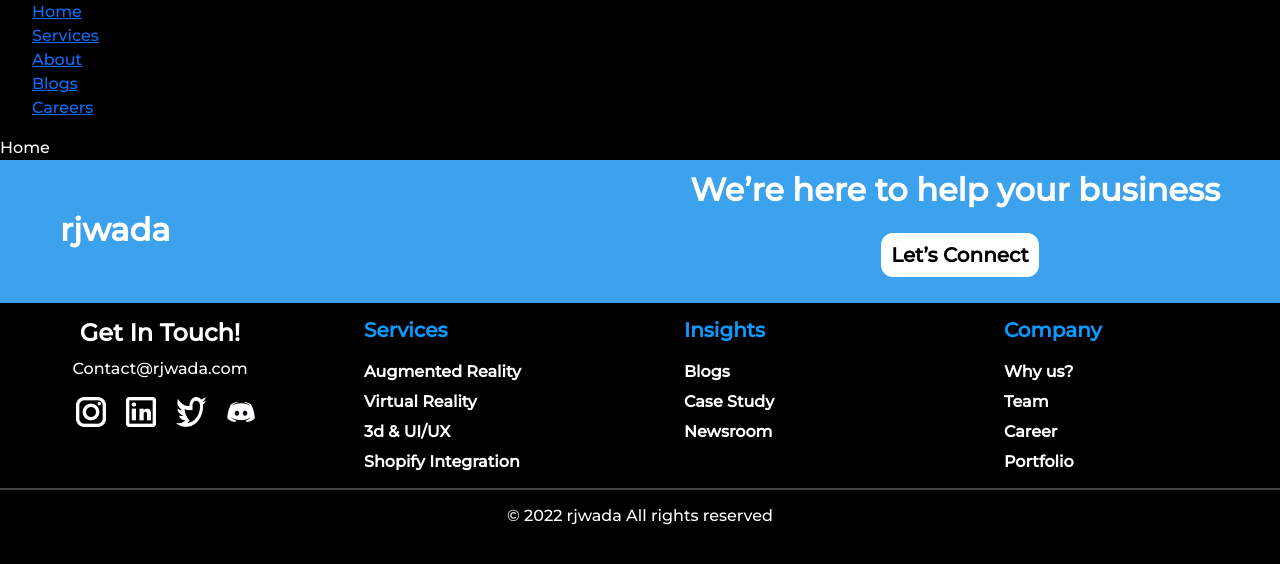
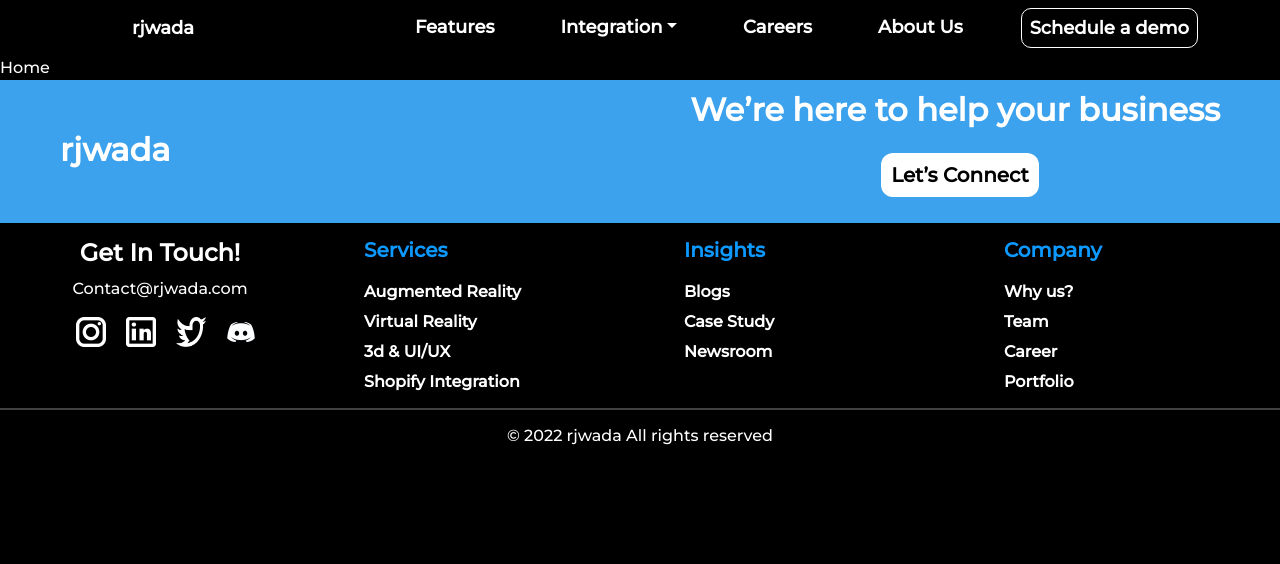
Before and after one commit to PrashantAmoli/rjwada_web, a React (Vite) app: page / in a window 1280 px wide. Shown: the top 564 px of the page. Built offline with nearby package versions, Linux system fonts and the light colour scheme.

Commit message:
update navbar

```diff
--- a/src/components/layout/Navbar.jsx
+++ b/src/components/layout/Navbar.jsx
@@ -1,58 +1,34 @@
 import React from 'react'
 import '../layout/Navbar.css'
-import { Link } from 'react-router-dom'
-
-// import Container from 'react-bootstrap/Container';
-// import Nav from 'react-bootstrap/Nav';
-// import Navbar from 'react-bootstrap/Navbar';
-// import NavDropdown from 'react-bootstrap/NavDropdown';
+import Container from 'react-bootstrap/Container';
+import Nav from 'react-bootstrap/Nav';
+import Navbar from 'react-bootstrap/Navbar';
+import NavDropdown from 'react-bootstrap/NavDropdown';
 
 export default function navbar() {
   return (
 
-    // <Navbar id="navbar" collapseOnSelect expand="md" >
-    //   <Container>
-    //     <Navbar.Brand href="#brand" id="nav-list">rjwada</Navbar.Brand>
-    //     <Navbar.Toggle aria-controls="responsive-navbar-nav" id="navbar-toggler"/>
-    //     <Navbar.Collapse id="responsive-navbar-nav">
-    //       <Nav style={{ marginLeft:'auto'}} >
+    <Navbar id="navbar" collapseOnSelect expand="md" >
+      <Container>
+        <Navbar.Brand href="#brand" id="nav-list">rjwada</Navbar.Brand>
+        <Navbar.Toggle aria-controls="responsive-navbar-nav" id="navbar-toggler"/>
+        <Navbar.Collapse id="responsive-navbar-nav">
+          <Nav style={{ marginLeft:'auto'}} >
 
-    //         <Nav.Link href="./Features" id="nav-list">Features</Nav.Link>
+            <Nav.Link href="./Features" id="nav-list">Features</Nav.Link>
 
-    //         <NavDropdown title="Integration" id="nav-list" menuVariant="dark" align="end">
-    //           <NavDropdown.Item href="./Shopify" id="shopify">Shopify</NavDropdown.Item>
-    //         </NavDropdown>
+            <NavDropdown title="Integration" id="nav-list" menuVariant="dark" align="end">
+              <NavDropdown.Item href="./Shopify" id="shopify">Shopify</NavDropdown.Item>
+            </NavDropdown>
 
-    //         <Nav.Link href="./Careers" id="nav-list">Careers</Nav.Link>
+            <Nav.Link href="./Careers" id="nav-list">Careers</Nav.Link>
 
-    //         <Nav.Link href="./About" id="nav-list">About Us</Nav.Link>
+            <Nav.Link href="./About" id="nav-list">About Us</Nav.Link>
 
-    //         <Nav.Link href="./ScheduleDemo" id="nav-schedule-demo">Schedule a demo</Nav.Link>
-    //       </Nav>
-    //     </Navbar.Collapse>
-    //   </Container>
-    // </Navbar>
-
-    <>
-    <nav>
-      <ul>
-        <li>
-          <Link to="/">Home</Link>
-        </li>
-        <li>
-          <Link to="/services">Services</Link>
-        </li>
-        <li>
-          <Link to="/about">About</Link>
-        </li>
-        <li>
-          <Link to="/blogs">Blogs</Link>
-        </li>
-        <li>
-          <Link to="/careers">Careers</Link>
-        </li>
-      </ul>
-    </nav>
-    </>
+            <Nav.Link href="./ScheduleDemo" id="nav-schedule-demo">Schedule a demo</Nav.Link>
+          </Nav>
+        </Navbar.Collapse>
+      </Container>
+    </Navbar>
   )
 }
```
